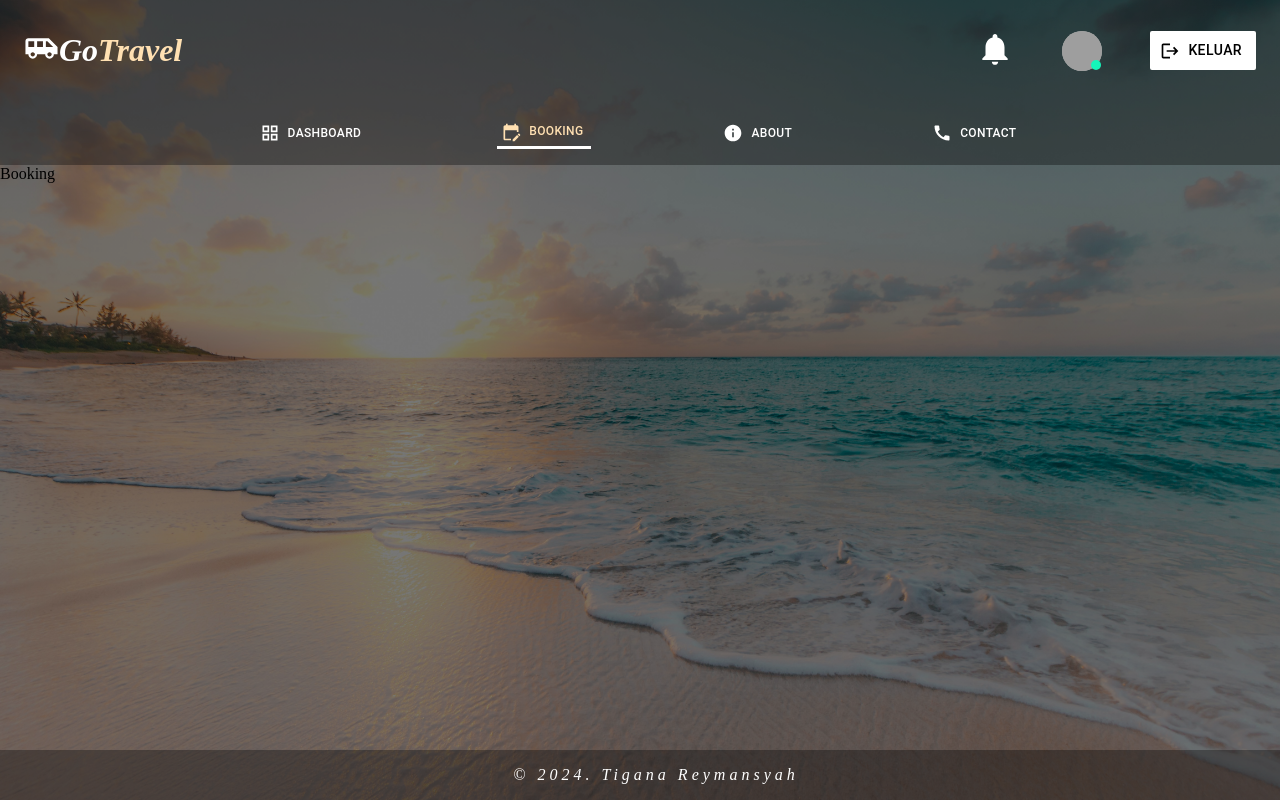
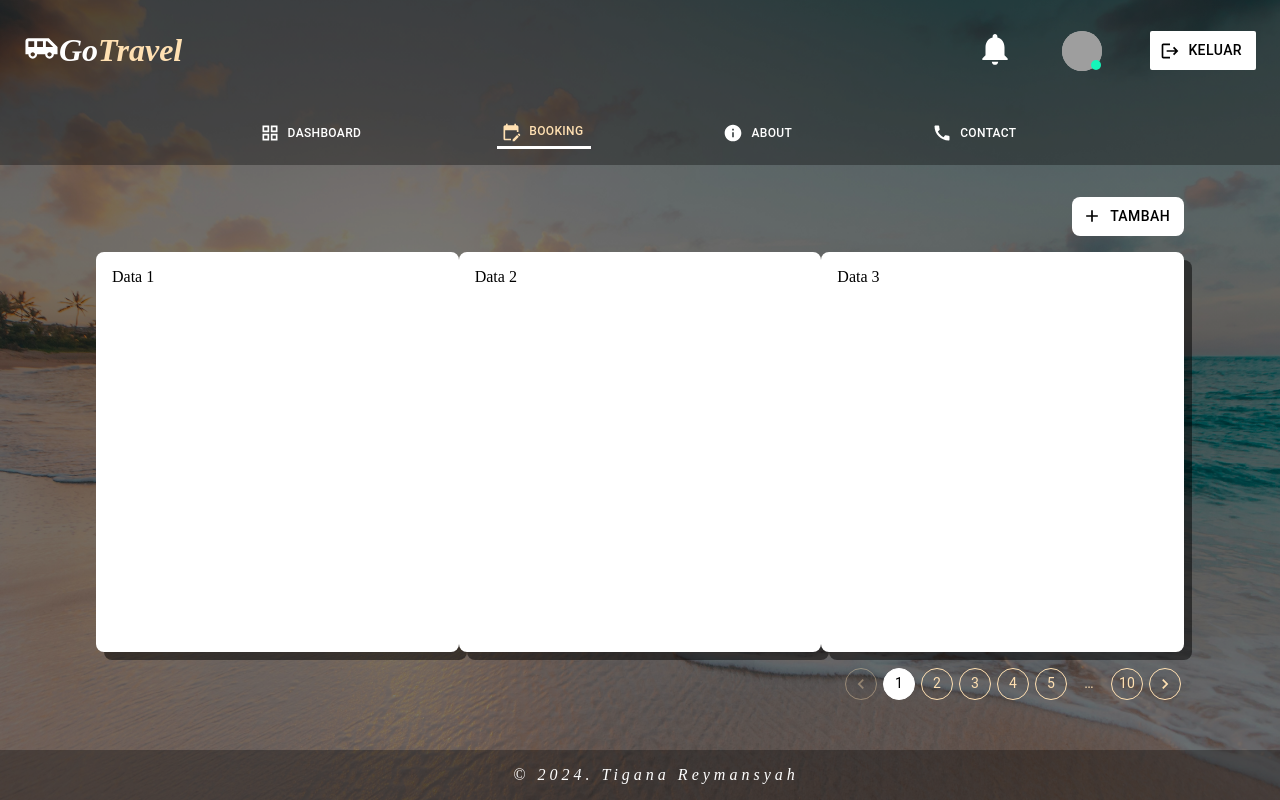
Before and after one commit to tiganareymansyah/GoTravel, a React (Vite) app in the folder frontend-react/: page /booking in a window 1280 px wide. Built offline with nearby package versions, Linux system fonts and the light colour scheme; sample sign-in values are in the browser's storage; grey boxes are pictures that could not be loaded.

Commit message:
23 Mei 2024
Perbaikan tampilan page booking

```diff
--- a/frontend-react/src/pages/layouts/booking/Booking.jsx
+++ b/frontend-react/src/pages/layouts/booking/Booking.jsx
@@ -1,7 +1,9 @@
-import { Box } from "@mui/material";
+import { Box, Button, Pagination, Stack, Typography } from "@mui/material";
+import { Add } from '@mui/icons-material';
 import Navbar from "../../../components/navbar/Navbar";
 import { useMediaQuery } from "react-responsive";
 import { useBookingStyles } from "./style";
+import { orange } from "@mui/material/colors";
 
 export default function Booking(props) {
     console.log(props);
@@ -9,11 +11,97 @@ export default function Booking(props) {
     const isMobile = useMediaQuery({ maxWidth: 991 });
     const classes = useBookingStyles({ isMobile });
 
+    const styles = {
+        buttonTambah: {
+            padding: "7px 14px",
+            textAlign: "center",
+            cursor: "pointer",
+            borderRadius: "8px",
+            color: "black",
+            backgroundColor: "#fff",
+            "&:hover": {
+                color: orange[100],
+            },
+        },
+
+        stackPagination: {
+            paddingTop: "16px",
+            "& .MuiPagination-root": {
+                display: "flex",
+                justifyContent: "end"
+            }
+        },
+
+        pagination: {
+            "& .MuiPaginationItem-root": {
+                color: orange[100],
+                borderColor: orange[100],
+                "&.Mui-selected": {
+                    color: "#000",
+                    backgroundColor: "#fff",
+                    borderColor: "#fff",
+                },
+            }
+        },
+    };
+
+    let data = "ada";
+
     return (
         <>
             <Box className={classes.bookingBackground}>
                 <Navbar />
-                <Box>Booking</Box>
+                <Box className={classes.containerParent}>
+                    <Box className={classes.setCardAndButton}>
+                        <Box className={classes.buttonTambah}>
+                            <Button
+                                sx={styles.buttonTambah}
+                                startIcon={<Add />}
+                                // onClick={(e) => {
+                                //     e.preventDefault();
+                                //     navigate("/");
+                                // }}
+                            >
+                                Tambah
+                            </Button>
+                        </Box>
+
+                        {data === "ada" ? (
+                            <>
+                                <Box className={classes.setCard}>
+                                    <Box className={classes.boxCard}>
+                                        Data 1
+                                    </Box>
+                                    <Box className={classes.boxCard}>
+                                        Data 2
+                                    </Box>
+                                    <Box className={classes.boxCard}>
+                                        Data 3
+                                    </Box>
+                                </Box>
+                                <Stack spacing={2} sx={styles.stackPagination}>
+                                    <Pagination
+                                        count={10}
+                                        variant="outlined"
+                                        sx={styles.pagination}
+                                    />
+                                </Stack>
+                            </>
+                        ) : (
+                            <Box className={classes.boxNoData}>
+                                <Typography
+                                    variant="body2"
+                                    gutterBottom // property gutterBottom pada component Typography berfungsi membuat marginBottom sebesar 0.35em jika ada component lain
+                                    sx={{ color: "#fff", fontStyle: "italic", letterSpacing: "2px" }}
+                                >
+                                    Tidak ada data booking.
+                                </Typography>
+                            </Box>
+                        )}
+
+                    </Box>
+
+                </Box>
             </Box>
         </>
     );
--- a/frontend-react/src/pages/layouts/booking/style.js
+++ b/frontend-react/src/pages/layouts/booking/style.js
@@ -9,4 +9,42 @@ export const useBookingStyles = makeStyles({
         backgroundPosition: "center",
         minHeight: "100vh"
     },
+
+    containerParent: {
+        width: "100%"
+    },
+
+    setCardAndButton: {
+        height: "72vh",
+        width: "85%",
+        margin: "auto"
+    },
+
+    setCard: {
+        display: "flex",
+        justifyContent: "space-between",
+        alignItems: "center"
+    },
+
+    boxCard: {
+        padding: "16px",
+        boxSizing: "border-box",
+        width: "400px",
+        height: "400px",
+        borderRadius: "8px",
+        backgroundColor: "#fff",
+        boxShadow: "8px 8px 0 rgba(0, 0, 0, 0.5)"
+    },
+
+    buttonTambah: {
+        paddingTop: "32px",
+        display: "flex",
+        justifyContent: "end",
+        marginBottom: "16px"
+    },
+
+    boxNoData: {
+        display: "flex",
+        justifyContent: "center"
+    },
 });
```
